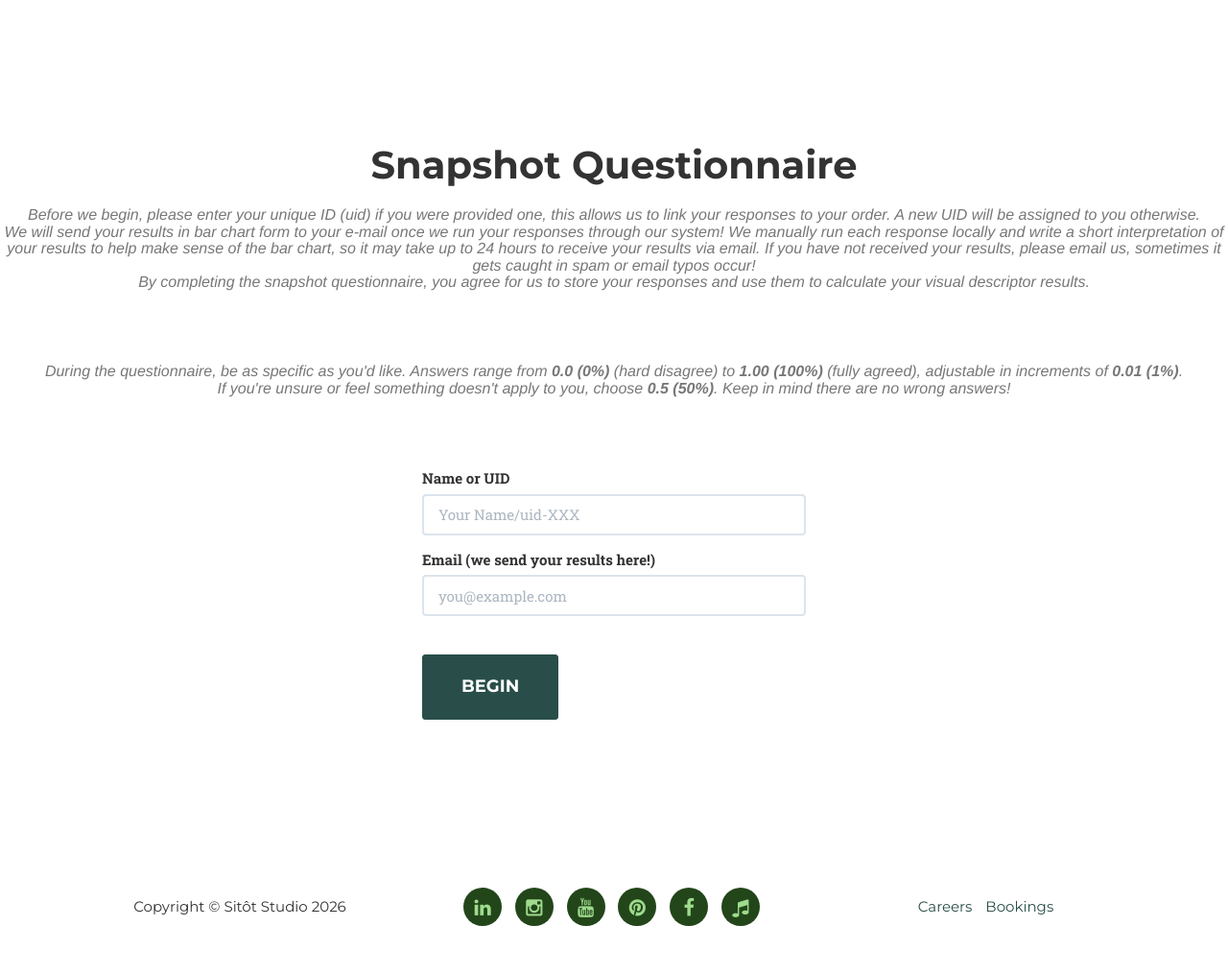
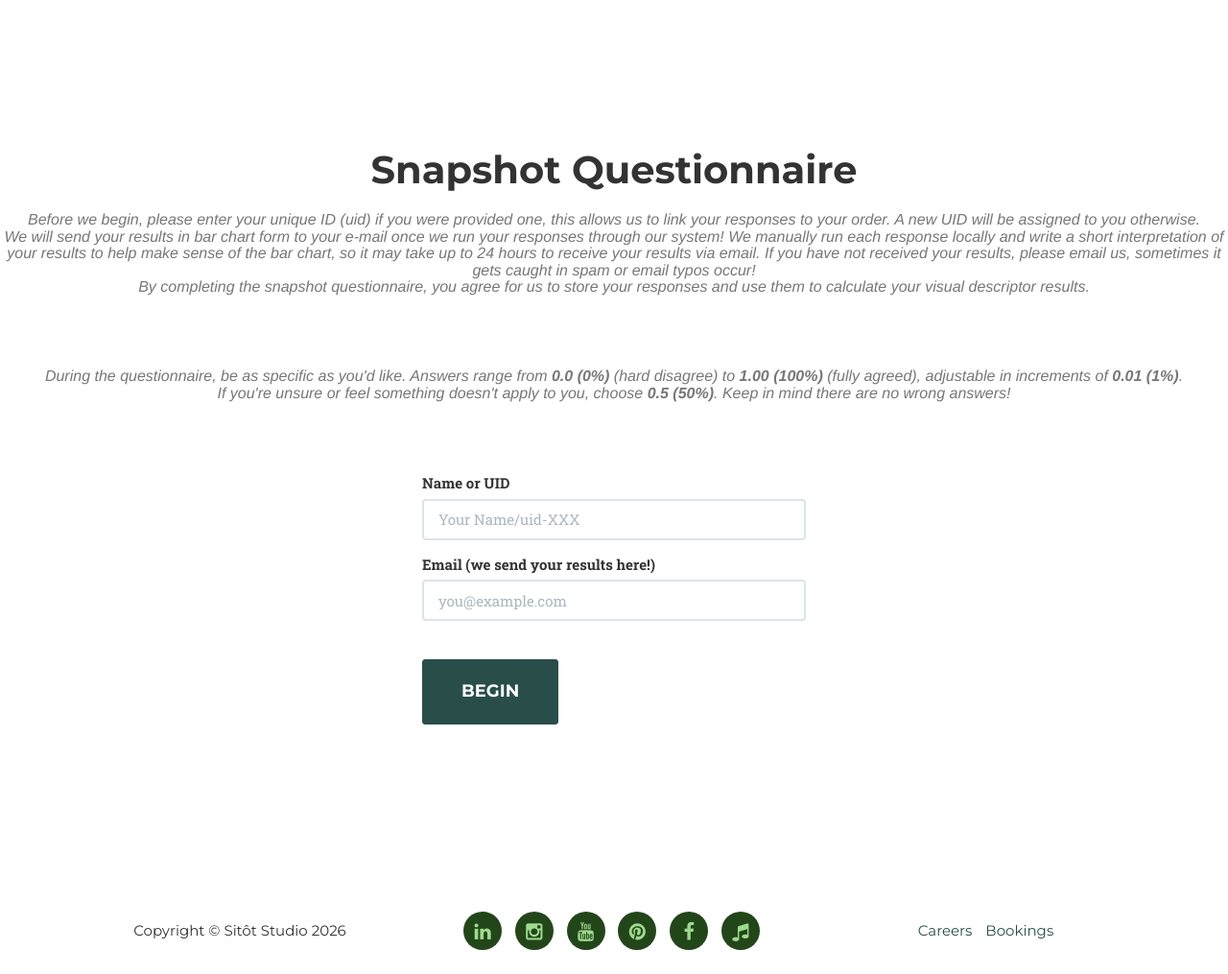
Before and after one commit to sitotstudio/sitotstudio.github.io, a Jekyll site: the page built from snapshot.html, in a window 1280 px wide. Shown: the whole page at 96% size. Built offline with Jekyll 4.4.1, drawn with Linux system fonts in a browser that asks for light colours; some web fonts are replaced; before the commit the page ends 990 px from its top, so only the background shows below that.

Commit message:
Fix no margin look on snapshot landing page

```diff
--- a/snapshot.html
+++ b/snapshot.html
@@ -7,7 +7,7 @@
 <section id="snapshot">
     <div id="landingPage">
         <div class="row">
-            <div class="col-lg-12 text-center">
+            <div class="col-lg-12 text-center" style="margin: 5px auto;">
 
                 <h2 class="section-heading">Snapshot Questionnaire</h2>
                 <h3 class="section-subheading text-muted">
@@ -24,7 +24,7 @@
                     Keep in mind there are no wrong answers!
                 </h3>
 
-                <div style="max-width: 400px; margin: auto; text-align: left;">
+                <div style="max-width: 400px; margin: 15px auto; text-align: left;">
 
                     <div class="form-group">
                         <label>Name or UID</label>
```
